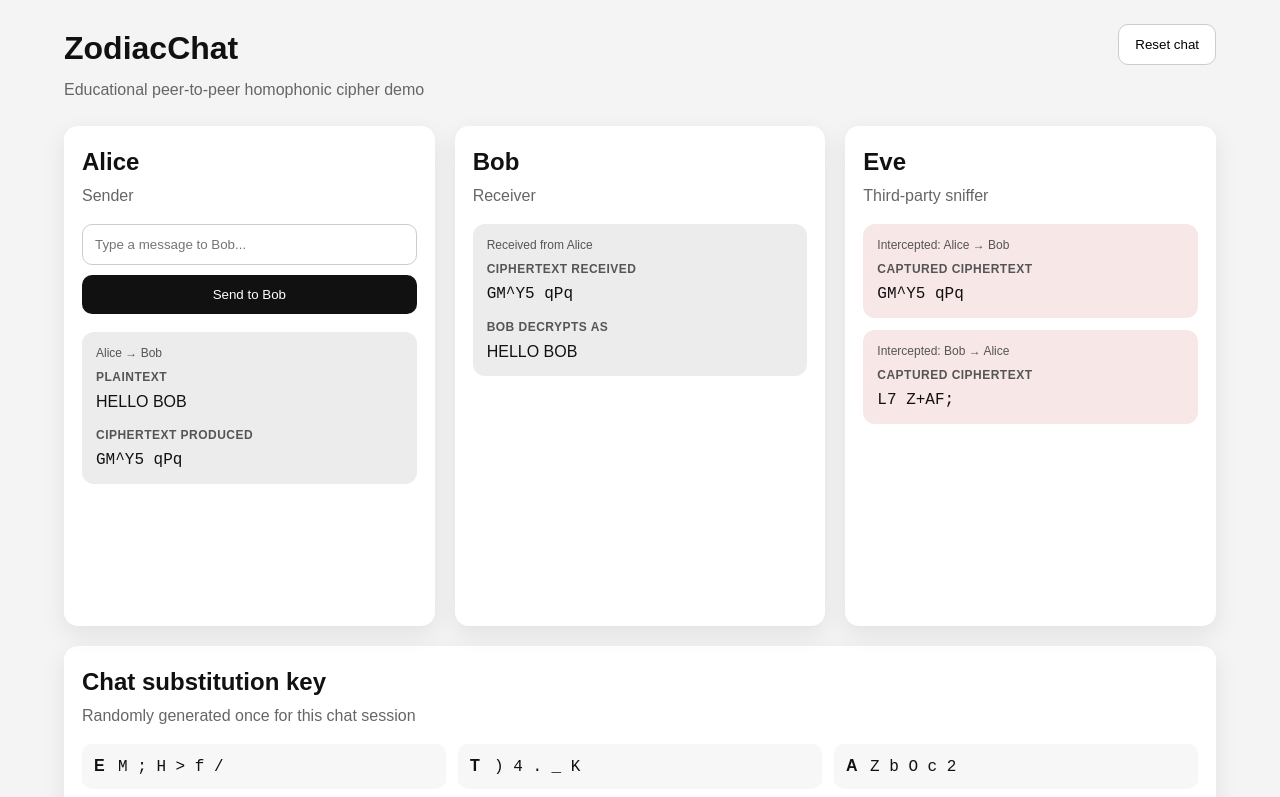
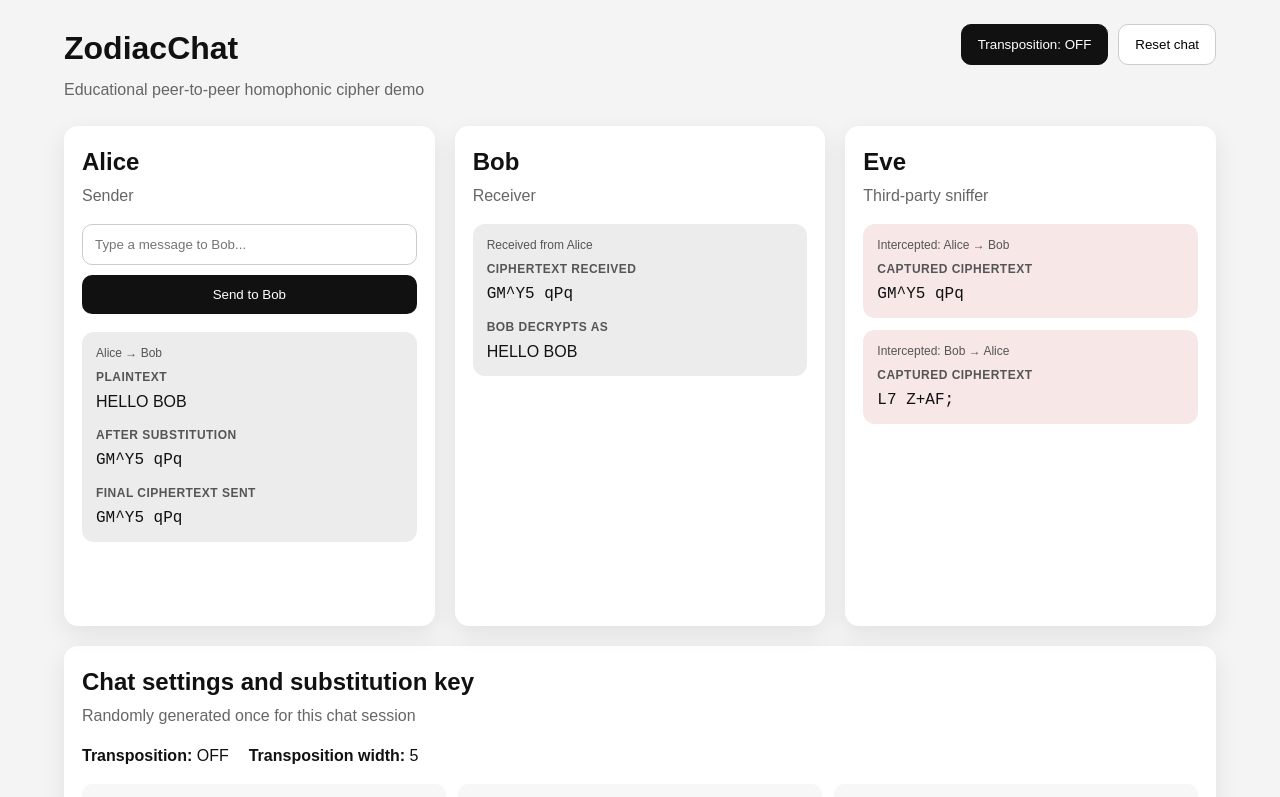
Before and after one commit to teyter/ZodiacChat, a React (Vite) app: page / in a window 1280 px wide. Shown: the top 797 px of the page. Built offline with nearby package versions, Linux system fonts and the light colour scheme.

Commit message:
add: togglable transposition

```diff
--- a/src/App.css
+++ b/src/App.css
@@ -170,3 +170,25 @@ body {
     grid-template-columns: 1fr;
   }
 }
+
+.topbar-controls {
+  display: flex;
+  gap: 10px;
+  flex-wrap: wrap;
+}
+
+.toggle-button {
+  padding: 12px 16px;
+  border: 1px solid #111;
+  border-radius: 10px;
+  background: #111;
+  color: white;
+  cursor: pointer;
+}
+
+.settings-row {
+  display: flex;
+  gap: 20px;
+  flex-wrap: wrap;
+  margin-bottom: 16px;
+}
--- a/src/App.jsx
+++ b/src/App.jsx
@@ -112,6 +112,8 @@ function encryptWithHomophonicSubstitution(plaintext, key, cyclePointers) {
 }
 
 function decryptCiphertext(ciphertext, reverseKeyMap) {
+  if (!ciphertext) return ''
+
   let plaintext = ''
 
   for (const char of ciphertext) {
@@ -141,7 +143,8 @@ function buildInitialState() {
 
     return {
       ...message,
-      ciphertext,
+      substitutionCiphertext: ciphertext,
+      finalCiphertext: ciphertext,
     }
   })
 
@@ -149,6 +152,8 @@ function buildInitialState() {
     messages,
     substitutionKey,
     cyclePointers,
+    transpositionEnabled: false,
+    transpositionWidth: 5,
   }
 }
 
@@ -192,7 +197,8 @@ export default function App() {
       from: 'Alice',
       to: 'Bob',
       plaintext: trimmed.toUpperCase(),
-      ciphertext,
+      substitutionCiphertext: ciphertext,
+      finalCiphertext: ciphertext,
     }
 
     setAppState((prev) => ({
@@ -202,6 +208,13 @@ export default function App() {
     }))
 
     setDraft('')
+  }
+
+  function toggleTransposition() {
+    setAppState((prev) => ({
+      ...prev,
+      transpositionEnabled: !prev.transpositionEnabled,
+    }))
   }
 
   function resetConversation() {
@@ -220,9 +233,15 @@ export default function App() {
           </p>
         </div>
 
-        <button className="reset-button" onClick={resetConversation}>
-          Reset chat
-        </button>
+        <div className="topbar-controls">
+          <button className="toggle-button" onClick={toggleTransposition}>
+            Transposition: {appState.transpositionEnabled ? 'ON' : 'OFF'}
+          </button>
+
+          <button className="reset-button" onClick={resetConversation}>
+            Reset chat
+          </button>
+        </div>
       </header>
 
       <main className="panel-grid">
@@ -252,8 +271,11 @@ export default function App() {
                   <div className="label">Plaintext</div>
                   <div>{msg.plaintext}</div>
 
-                  <div className="label spaced">Ciphertext produced</div>
-                  <div className="ciphertext">{msg.ciphertext}</div>
+                  <div className="label spaced">After substitution</div>
+                  <div className="ciphertext">{msg.substitutionCiphertext}</div>
+
+                  <div className="label spaced">Final ciphertext sent</div>
+                  <div className="ciphertext">{msg.finalCiphertext}</div>
                 </div>
               ))}
           </div>
@@ -271,10 +293,10 @@ export default function App() {
                   <div className="message-meta">Received from {msg.from}</div>
 
                   <div className="label">Ciphertext received</div>
-                  <div className="ciphertext">{msg.ciphertext}</div>
+                  <div className="ciphertext">{msg.finalCiphertext}</div>
 
                   <div className="label spaced">Bob decrypts as</div>
-                  <div>{decryptCiphertext(msg.ciphertext, reverseKeyMap)}</div>
+                  <div>{decryptCiphertext(msg.finalCiphertext, reverseKeyMap)}</div>
                 </div>
               ))}
           </div>
@@ -292,7 +314,7 @@ export default function App() {
                 </div>
 
                 <div className="label">Captured ciphertext</div>
-                <div className="ciphertext">{msg.ciphertext}</div>
+                <div className="ciphertext">{msg.finalCiphertext}</div>
               </div>
             ))}
           </div>
@@ -300,10 +322,15 @@ export default function App() {
       </main>
 
       <section className="panel key-panel">
-        <h2>Chat substitution key</h2>
+        <h2>Chat settings and substitution key</h2>
         <p className="panel-subtitle">
           Randomly generated once for this chat session
         </p>
+
+        <div className="settings-row">
+          <div><strong>Transposition:</strong> {appState.transpositionEnabled ? 'ON' : 'OFF'}</div>
+          <div><strong>Transposition width:</strong> {appState.transpositionWidth}</div>
+        </div>
 
         <div className="key-grid">
           {Object.entries(appState.substitutionKey).map(([letter, symbols]) => (
```
